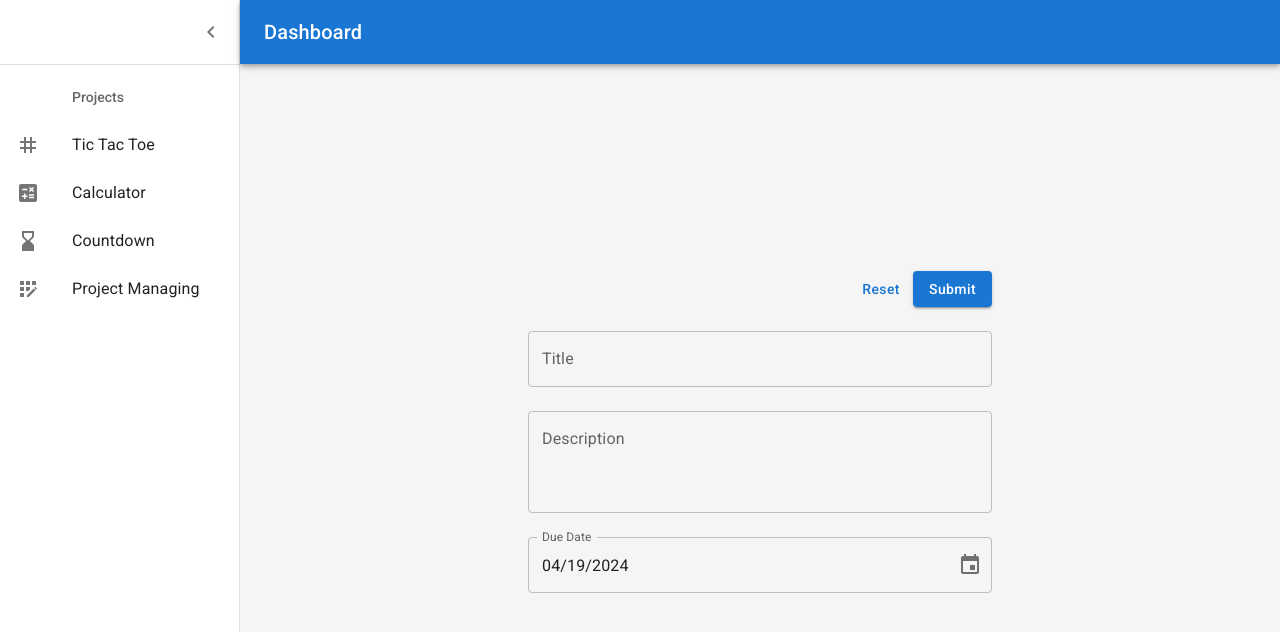
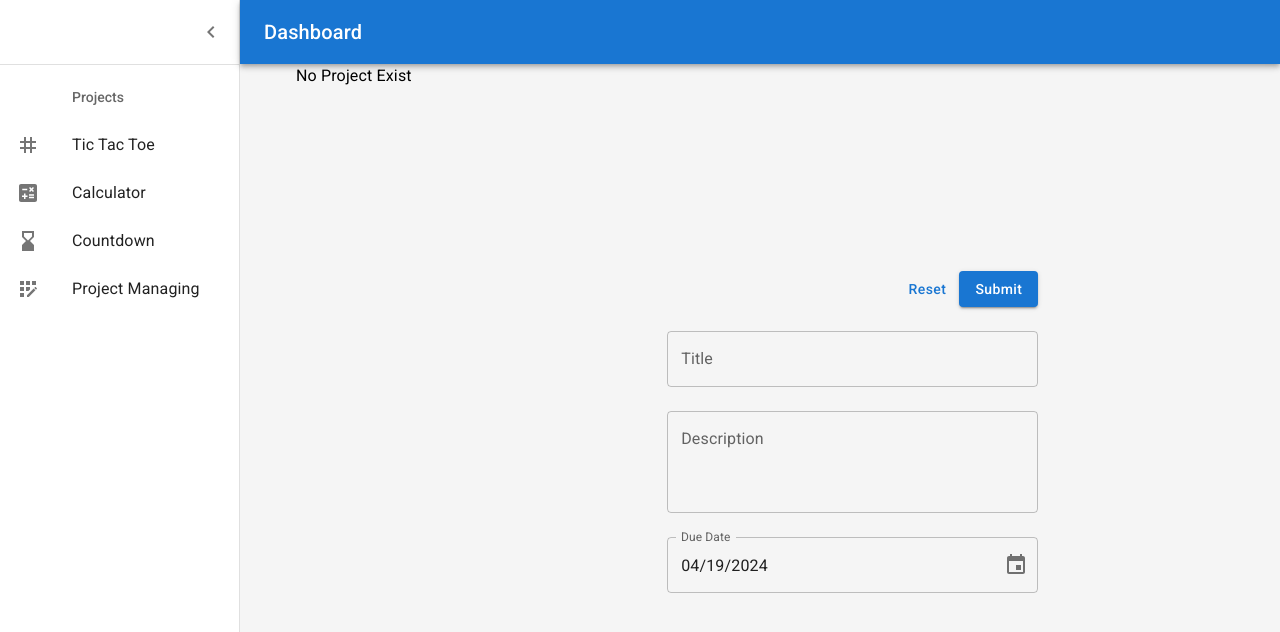
Before and after one commit to DvirMon/React-Workspace, a Next.js app: page /apps/Project-Manager/new in a window 1280 px wide. Shown: the top 632 px of the page. Built offline with nearby package versions, Linux system fonts and the light colour scheme.

Commit message:
Add sidebar with title

```diff
--- /dev/null
+++ b/src/app/apps/Project-Manager/new/form.tsx
@@ -0,0 +1,68 @@
+import InputField, { InputFieldProps } from '@/app/ui/Form/input-field';
+import { Button } from '@mui/material';
+import { DateFieldProps } from '@mui/x-date-pickers';
+import dayjs from 'dayjs';
+import { useState } from 'react';
+import { useForm } from 'react-hook-form';
+import { Project } from '../types';
+
+
+
+  const formInputs: InputFieldProps[] = [
+    { label: "Title", type: "text", name: "title" },
+    {
+      label: "Description",
+      multiline: true,
+      minRows: 3,
+      type: "text",
+      name: "description",
+    },
+    {
+      label: "Due Date",
+      type: "date",
+      name: "dueDate",
+    } as DateFieldProps<dayjs.Dayjs>,
+  ];
+
+export default function ProjectForm() {
+
+    const [data, setData] = useState<Project>({
+        description: "",
+        title: "",
+        dueDate: dayjs(new Date()),
+      } as Project);
+
+      const {
+        control,
+        reset,
+        handleSubmit,
+        formState: { errors },
+      } = useForm<Project>({ defaultValues: data });
+
+      function onSubmit(formData: Project) {
+        setData((value) => ({ ...value, ...formData }));
+      }
+
+      function handleReset() {
+        reset();
+      }
+
+
+  return (
+    <form
+    className="flex flex-col justify-center items-center gap-6"
+    onSubmit={handleSubmit((val) => onSubmit(val))}>
+    <section className="flex justify-end w-1/2">
+      <Button type="button" onClick={handleReset}>
+        Reset
+      </Button>
+      <Button variant="contained" type="submit">
+        Submit
+      </Button>
+    </section>
+
+    {formInputs.map((props, index) => (
+      <InputField key={props.name} control={control} props={props} />
+    ))}
+  </form>  )
+}
--- a/src/app/apps/Project-Manager/new/page.tsx
+++ b/src/app/apps/Project-Manager/new/page.tsx
@@ -1,74 +1,23 @@
 "use client";
 
-import InputField, { InputFieldProps } from "@/app/ui/Form/input-field";
-import { Button } from "@mui/material";
-import { DateFieldProps } from "@mui/x-date-pickers";
-import dayjs from "dayjs";
 import { useState } from "react";
-import { FieldValues, useForm } from "react-hook-form";
+import { Project } from "../types";
+import ProjectForm from "./form";
+import Sidebar from "./sidebar";
 
-interface ProjectForm extends FieldValues {
-  title: string;
-  description: string;
-  dueDate: dayjs.Dayjs;
-}
 
-const formInputs: InputFieldProps[] = [
-  { label: "Title", type: "text", name: "title" },
-  {
-    label: "Description",
-    multiline: true,
-    minRows: 3,
-    type: "text",
-    name: "description",
-  },
-  {
-    label: "Due Date",
-    type: "date",
-    name: "dueDate",
-  } as DateFieldProps<dayjs.Dayjs>,
-];
 
 export default function NewPage() {
-  const [data, setData] = useState<ProjectForm>({
-    description: "",
-    title: "",
-    dueDate: dayjs(new Date()),
-  } as ProjectForm);
-
-  const {
-    control,
-    reset,
-    handleSubmit,
-    formState: { errors },
-  } = useForm<ProjectForm>({ defaultValues: data });
-
-  function onSubmit(formData: ProjectForm) {
-    setData((value) => ({ ...value, ...formData }));
-  }
-
-  function handleReset() {
-    reset();
-  }
+  const [projects, setProjects] = useState<Project[]>([]);
 
   return (
-    <div className="flex flex-col justify-center h-full">
-      <form
-        className="flex flex-col justify-center items-center gap-6"
-        onSubmit={handleSubmit((val) => onSubmit(val))}>
-        <section className="flex justify-end w-1/2">
-          <Button type="button" onClick={handleReset}>
-            Reset
-          </Button>
-          <Button variant="contained" type="submit">
-            Submit
-          </Button>
-        </section>
-
-        {formInputs.map((props, index) => (
-          <InputField key={props.name} control={control} props={props} />
-        ))}
-      </form>
+    <div className="flex flex-row  h-full">
+      <nav className="w-1/4 flex flex-col justify-center">
+        <Sidebar projects={projects} />
+      </nav>
+      <article className="w-full flex flex-col justify-center h-full">
+        <ProjectForm />
+      </article>
     </div>
   );
 }
--- /dev/null
+++ b/src/app/apps/Project-Manager/new/sidebar.tsx
@@ -0,0 +1,27 @@
+import { List, ListItem, ListItemText, Typography } from "@mui/material";
+import { Project } from "../types";
+
+interface SidebarProps {
+  projects: Project[];
+}
+
+export default function Sidebar({ projects }: SidebarProps) {
+  const projectsSize = projects.length;
+
+  return (
+    <>
+      <Typography className="text-2xl">
+        {projectsSize
+          ? "You have " + { projectsSize } + " projects"
+          : "No Project Exist"}
+      </Typography>
+      <List className="h-full p-4">
+        {projects.map(({ title }: Project, index) => (
+          <ListItem key={index}>
+            <ListItemText primary={title} />
+          </ListItem>
+        ))}
+      </List>
+    </>
+  );
+}
--- /dev/null
+++ b/src/app/apps/Project-Manager/types.ts
@@ -0,0 +1,7 @@
+import dayjs from "dayjs";
+
+export interface Project  {
+    title: string;
+    description: string;
+    dueDate: dayjs.Dayjs;
+  }
--- a/src/app/ui/layout/Drawer.tsx
+++ b/src/app/ui/layout/Drawer.tsx
@@ -9,7 +9,7 @@ import { mainListItems, secondaryListItems } from "./navigation";
 interface AppDrawerProps {
   width?: number;
   isOpen?: boolean;
-  setOpen: (value: boolean) => void;
+  setOpen?: (value: boolean) => void;
 }
 
 const Drawer = styled(MuiDrawer, {
@@ -44,7 +44,9 @@ export default function AppDrawer({
   setOpen,
 }: AppDrawerProps) {
   const toggleDrawer = () => {
-    setOpen(!isOpen);
+    if (setOpen) {
+      setOpen(!isOpen);
+    }
   };
 
   return (
```
